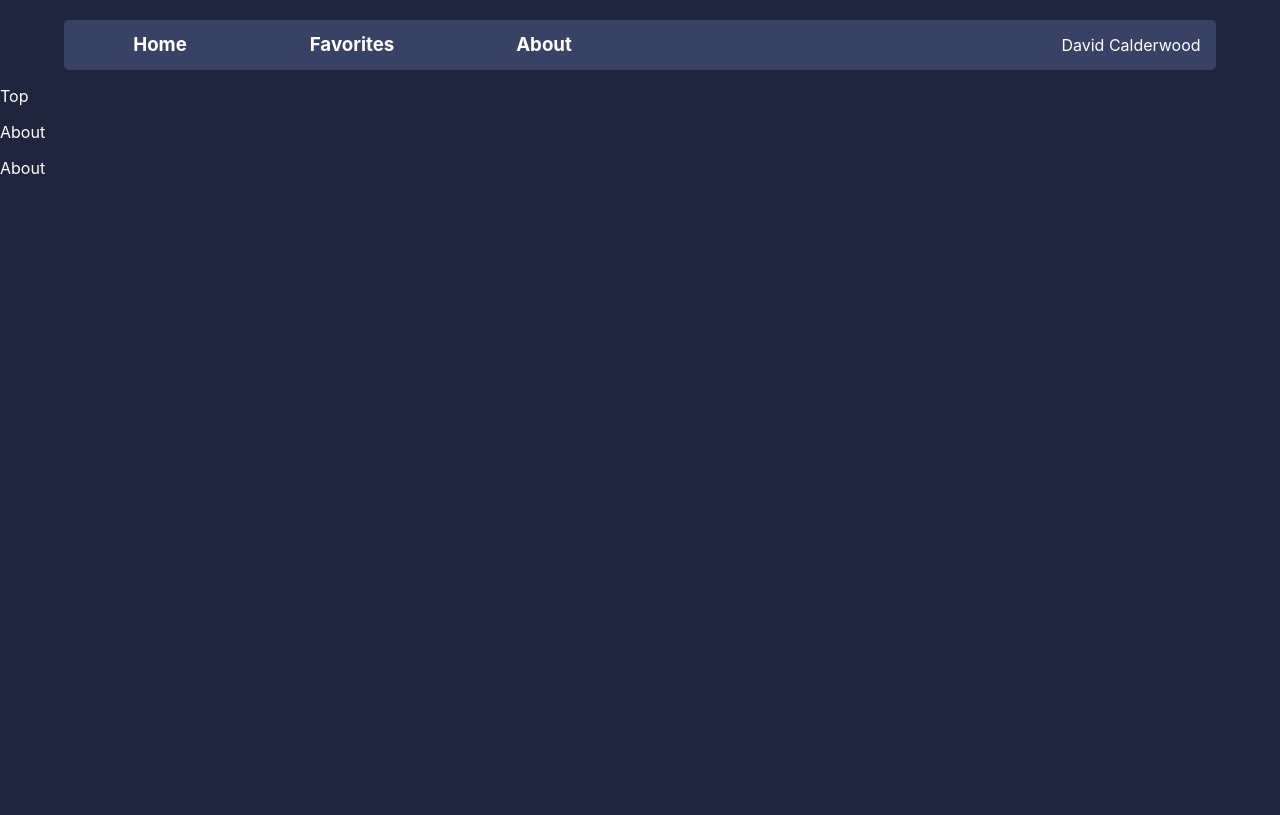
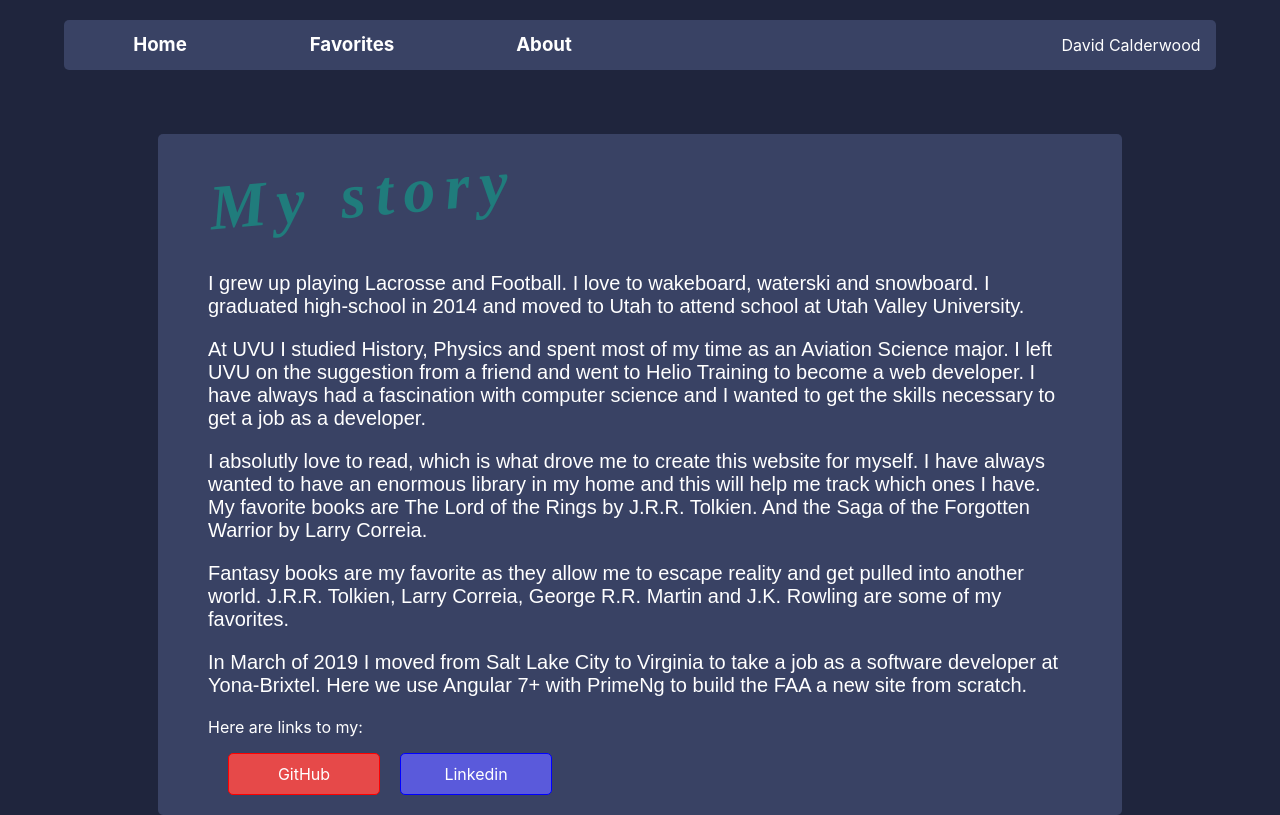
Before and after one commit to davecalderwood/New-and-improved-profile, a React (Create React App) app: page /about in a window 1280 px wide. Built offline with nearby package versions, Linux system fonts and the light colour scheme.

Commit message:
added about page

```diff
--- a/src/App.scss
+++ b/src/App.scss
@@ -106,101 +106,174 @@ html, body {
 // Home.js css ------------------------------------------------------------------------------
 .homepage {
  width: 90%;
-//  height: 100vh;
  margin: 0 auto;
  padding-top: 20px;
-//  display: flex;
-//  flex-wrap: wrap;
-//  justify-content: space-evenly;
 
-  .card {
-    height: 250px;
-    width: 300px;
-    border: 3px solid rgb(114, 114, 114);
-    background: white;
-    margin-bottom: 10px;
+  // .card {
+  //   height: 250px;
+  //   width: 300px;
+  //   border: 3px solid rgb(114, 114, 114);
+  //   background: white;
+  //   margin-bottom: 10px;
+  //   border-radius: 5px;
+  //   -webkit-box-shadow: 5px 7px #a0a0a0;
+  //   -moz-box-shadow: 5px 7px #a0a0a0;
+  //   box-shadow: 5px 7px #a0a0a0;
+
+  //   .card-header {
+  //     width: 100%;
+  //     height: 40px;
+  //     background: lightgray;
+  //     font-size: 16px;
+  //     font-weight: bold;
+  //     line-height: 40px;
+  //     text-align: center;
+
+  //     i {
+  //       float: right;
+  //       line-height: 40px;
+  //       margin-right: 10px;
+  //       cursor: pointer;
+  //     }
+  //   }
+  //   .card-content {
+  //     width: 95%;
+  //     height: calc(100% - 50px);
+  //     margin: 0 auto;
+  //     overflow: auto;
+
+  //     .dropdown {
+  //       z-index: 100;
+
+  //       &:hover {
+  //         background: gray;
+  //         cursor: pointer;
+  //         padding-left: 5px;
+  //       }
+  //     }
+  //   }
+
+  //   .other-cards {
+  //     width: 100%;
+  //     height: 100%;
+  //     background: rgb(195, 195, 195);
+
+  //     .new-cards {
+  //       height: 40px;
+  //       line-height: 40px;
+  //       padding-left: 10px;
+
+  //       &:hover {
+  //         background: gray;
+  //         cursor: pointer;
+  //         padding-left: 5px;
+  //       }
+  //     }
+  //   }
+  // }
+
+  // .profile-card {
+  //   width: 300px;
+  //   height: 500px;
+  //   border: 3px solid rgb(114, 114, 114);
+  //   background: white;
+  //   margin-bottom: 10px;
+  //   border-radius: 5px;
+  //   -webkit-box-shadow: 5px 7px #a0a0a0;
+  //   -moz-box-shadow: 5px 7px #a0a0a0;
+  //   box-shadow: 5px 7px #a0a0a0;
+  //   justify-content: center;
+
+
+  //   .profile-header {
+  //     width: 100%;
+  //     height: 40px;
+  //     background: lightgray;
+  //   }
+
+  //   .profile-content {
+  //     width: 100%;
+  //     height: calc(100% - 50px);
+  //   }
+  // }
+
+}
+// About.js css ---------------------------------------------------------------------------------
+.about {
+  width: 90%;
+  margin: 0 auto;
+  // padding-top: 20px;
+
+  .storybox {
+    padding-left: 50px;
+    padding-right: 50px;
+    width: 75%;
+    margin: 0 auto;
+    background: #394264;
     border-radius: 5px;
-    -webkit-box-shadow: 5px 7px #a0a0a0;
-    -moz-box-shadow: 5px 7px #a0a0a0;
-    box-shadow: 5px 7px #a0a0a0;
+    padding-bottom: 20px;
 
-    .card-header {
-      width: 100%;
+    .title {
+      font-family: Chewy;
+      color: rgb(32, 124, 124);
+      font-style: italic;
+      font-size: 4em;
+      font-weight: bold;
+      transform: rotate(-5deg);
+      letter-spacing: 10px;
+    }
+    .story {
+      font-size: 20px;
+      font-family: fantasy;
+    }
+
+    .external-links {
+      display: flex;
+
+      a {
+        text-decoration: none;
+        color: white;
+
+        .github {
+          width: 150px;
           height: 40px;
-      background: lightgray;
-      font-size: 16px;
-      font-weight: bold;
+          border: 1px solid red;
+          margin-left: 20px;
           line-height: 40px;
           text-align: center;
-
-      i {
-        float: right;
-        line-height: 40px;
-        margin-right: 10px;
-        cursor: pointer;
-      }
-    }
-    .card-content {
-      width: 95%;
-      height: calc(100% - 50px);
-      margin: 0 auto;
-      overflow: auto;
-
-      .dropdown {
-        z-index: 100;
+          border-radius: 5px;
+          background: rgb(230, 73, 73);
 
           &:hover {
-          background: gray;
             cursor: pointer;
-          padding-left: 5px;
+            background: red;
           }
+          &:active {
+            transform: translateY(2px);
           }
         }
 
-    .other-cards {
-      width: 100%;
-      height: 100%;
-      background: rgb(195, 195, 195);
-
-      .new-cards {
+        .linkedin {
+          width: 150px;
           height: 40px;
+          border: 1px solid blue;
+          margin-left: 20px;
           line-height: 40px;
-        padding-left: 10px;
+          text-align: center;
+          border-radius: 5px;
+          background: rgb(90, 90, 219);
 
           &:hover {
-          background: gray;
             cursor: pointer;
-          padding-left: 5px;
+            background: blue;
+          }
+          &:active {
+            transform: translateY(2px);
+          }
         }
       }
     }
   }
 
-  .profile-card {
-    width: 300px;
-    height: 500px;
-    border: 3px solid rgb(114, 114, 114);
-    background: white;
-    margin-bottom: 10px;
-    border-radius: 5px;
-    -webkit-box-shadow: 5px 7px #a0a0a0;
-    -moz-box-shadow: 5px 7px #a0a0a0;
-    box-shadow: 5px 7px #a0a0a0;
-    justify-content: center;
-
-
-    .profile-header {
-      width: 100%;
-      height: 40px;
-      background: lightgray;
 }
-
-    .profile-content {
-      width: 100%;
-      height: calc(100% - 50px);
-    }
-  }
-
-}
-// About.js css ------------------------------------------------------------------------------
 // Favorites.js css ------------------------------------------------------------------------------
--- a/src/pages/About.js
+++ b/src/pages/About.js
@@ -5,9 +5,31 @@ export default class About extends Component {
     render() {
         return (
             <div className="about">
-                <p>Top</p>
-                <p>About</p>
-                <p>About</p>
+                <div className="storybox">
+                    <p className="title">My story</p>
+                    <p className="story">I grew up playing Lacrosse and Football. I love to wakeboard, waterski and snowboard. I graduated high-school in 2014 and moved to Utah to attend school at Utah Valley University.</p>
+
+                    <p className="story">At UVU I studied History, Physics and spent most of my time as an Aviation Science major. I left UVU on the suggestion from a friend and went to Helio Training to become a web developer. I have always had a fascination with computer science and I wanted to get the skills necessary to get a job as a developer.</p>
+
+                    <p className="story">I absolutly love to read, which is what drove me to create this website for myself. I have always wanted to have an enormous library in my home and this will help me track which ones I have. My favorite books are The Lord of the Rings by J.R.R. Tolkien. And the Saga of the Forgotten Warrior by Larry Correia.</p>
+
+                    <p className="story">Fantasy books are my favorite as they allow me to escape reality and get pulled into another world. J.R.R. Tolkien, Larry Correia, George R.R. Martin and J.K. Rowling are some of my favorites.</p>
+
+                    <p className="story">In March of 2019 I moved from Salt Lake City to Virginia to take a job as a software developer at Yona-Brixtel. Here we use Angular 7+ with PrimeNg to build the FAA a new site from scratch.</p>
+
+                    <p>Here are links to my:</p>
+
+                        <div className="external-links">
+                            <a href="https://github.com/davecalderwood"
+                                target="_blank"
+                                rel="noopener noreferrer"><div className="github">GitHub</div>
+                            </a>
+                            <a href="https://www.linkedin.com/in/david-calderwood/"
+                                target="_blank"
+                                rel="noopener noreferrer"><div className="linkedin">Linkedin</div>
+                            </a>
+                        </div>
+                </div>
             </div>
         );
     }
--- a/src/pages/Home.js
+++ b/src/pages/Home.js
@@ -49,6 +49,10 @@ export default class Home extends Component {
                     </div>
                 })} */}
 
+                <div className="profile">
+
+                </div>
+
             </div>
         );
 
```
Lines whose indentation alone changed are shown as unchanged.
